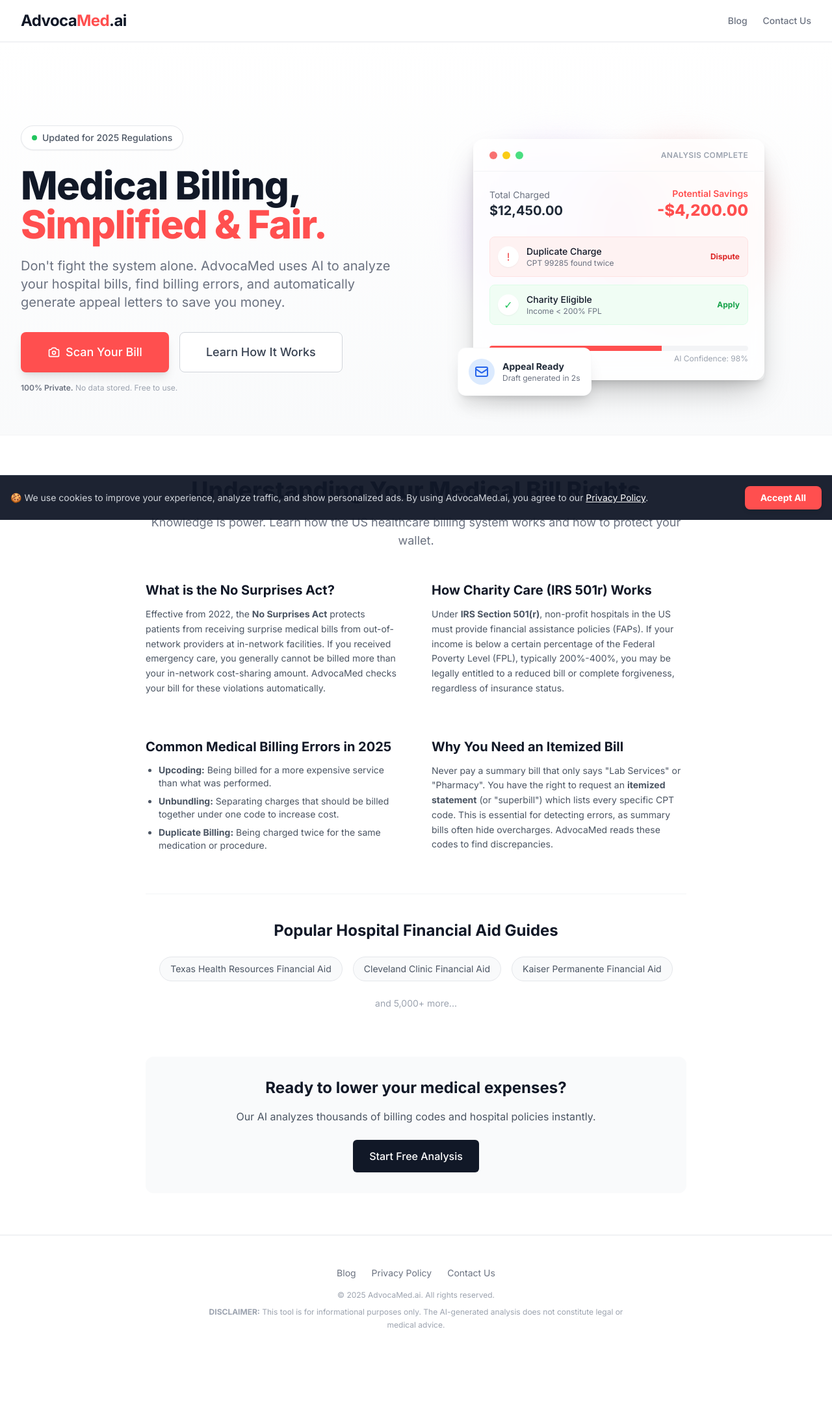
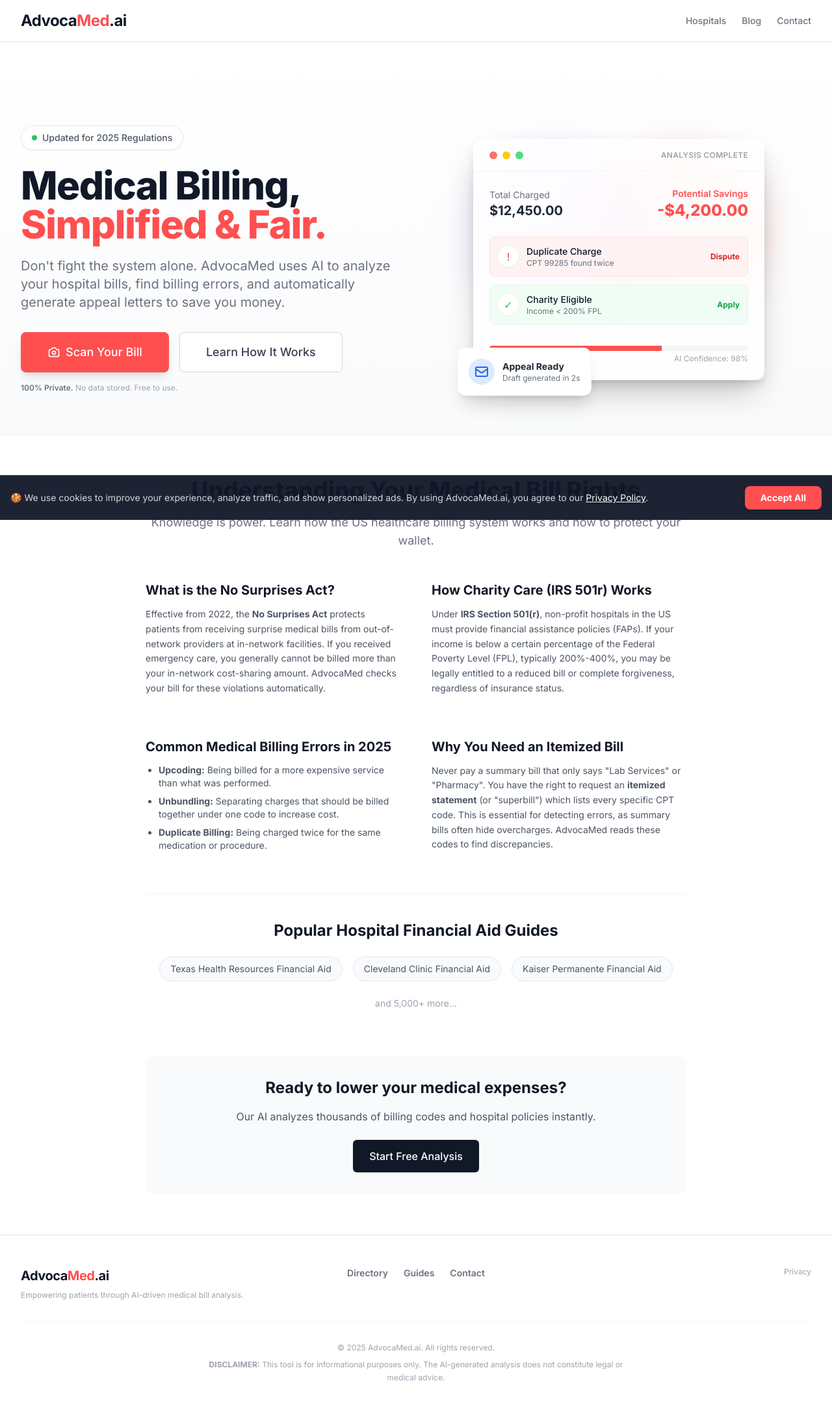
Before and after one commit to gkswjdgb/advocamed-ai, a React (Vite) app in the folder advocamed.ai/: page / in a window 1280 px wide. Shown: the top 2162 px of the page at 65% size. Before the commit the page ends 2096 px from the top, so only its background shows below. Built offline with nearby package versions, Linux system fonts and the light colour scheme.

Commit message:
Update App.tsx

```diff
--- a/advocamed.ai/App.tsx
+++ b/advocamed.ai/App.tsx
@@ -9,12 +9,13 @@
 import { SEOContent } from './components/SEOContent';
 import SEO from './components/SEO';
 import PrivacyPolicy from './components/PrivacyPolicy';
-import CookieBanner from './components/CookieBanner'; // Import CookieBanner
+import CookieBanner from './components/CookieBanner';
 
 // Pages
 import BlogPage from './pages/BlogPage';
 import BlogPost from './pages/BlogPost';
 import HospitalGuide from './pages/HospitalGuide';
+import HospitalDirectory from './pages/HospitalDirectory'; // Import new page
 import ContactUs from './pages/ContactUs';
 
 import { AnalysisResult } from './types';
@@ -98,18 +99,20 @@
           <nav className="bg-white border-b border-gray-200 sticky top-0 z-50">
             <div className="max-w-7xl mx-auto px-4 sm:px-6 lg:px-8">
               <div className="flex justify-between h-16">
-                {/* Logo Link now clears query params implicitly by navigating to strictly "/" */}
                 <Link to="/" className="flex items-center cursor-pointer z-50">
                   <span className="text-2xl font-bold text-gray-900 tracking-tight">
                     Advoca<span className="text-primary">Med</span>.ai
                   </span>
                 </Link>
                 <div className="flex items-center space-x-6">
+                  <Link to="/hospitals" className="text-sm font-medium text-gray-500 hover:text-gray-900">
+                    Hospitals
+                  </Link>
                   <Link to="/blog" className="text-sm font-medium text-gray-500 hover:text-gray-900">
                     Blog
                   </Link>
                   <Link to="/contact-us" className="text-sm font-medium text-gray-500 hover:text-gray-900">
-                    Contact Us
+                    Contact
                   </Link>
                 </div>
               </div>
@@ -122,6 +125,7 @@
               <Route path="/" element={<Home />} />
               <Route path="/blog" element={<BlogPage />} />
               <Route path="/blog/:id" element={<BlogPost />} />
+              <Route path="/hospitals" element={<HospitalDirectory />} />
               <Route path="/hospital/:slug" element={<HospitalGuide />} />
               <Route path="/contact-us" element={<ContactUs />} />
               <Route path="/privacy-policy" element={<PrivacyPolicy />} />
@@ -131,12 +135,23 @@
           {/* Footer */}
           <footer className="bg-white border-t border-gray-200 mt-auto">
             <div className="max-w-7xl mx-auto py-12 px-4 sm:px-6 lg:px-8">
+              <div className="grid grid-cols-1 md:grid-cols-3 gap-8 mb-8 border-b border-gray-100 pb-8">
+                <div className="text-center md:text-left">
+                  <span className="text-xl font-bold text-gray-900 tracking-tight">
+                    Advoca<span className="text-primary">Med</span>.ai
+                  </span>
+                  <p className="text-xs text-gray-400 mt-2">Empowering patients through AI-driven medical bill analysis.</p>
+                </div>
+                <div className="flex justify-center space-x-6">
+                  <Link to="/hospitals" className="text-gray-500 hover:text-gray-900 text-sm font-semibold">Directory</Link>
+                  <Link to="/blog" className="text-gray-500 hover:text-gray-900 text-sm font-semibold">Guides</Link>
+                  <Link to="/contact-us" className="text-gray-500 hover:text-gray-900 text-sm font-semibold">Contact</Link>
+                </div>
+                <div className="flex justify-center md:justify-end space-x-4">
+                  <Link to="/privacy-policy" className="text-gray-400 hover:text-gray-600 text-xs">Privacy</Link>
+                </div>
+              </div>
               <div className="flex flex-col items-center justify-center">
-                <div className="flex space-x-6 mb-4">
-                  <Link to="/blog" className="text-gray-500 hover:text-gray-900 text-sm">Blog</Link>
-                  <Link to="/privacy-policy" className="text-gray-500 hover:text-gray-900 text-sm">Privacy Policy</Link>
-                  <Link to="/contact-us" className="text-gray-500 hover:text-gray-900 text-sm">Contact Us</Link>
-                </div>
                 <p className="text-center text-xs text-gray-400">
                   &copy; {currentYear} AdvocaMed.ai. All rights reserved.
                 </p>
@@ -148,7 +163,6 @@
             </div>
           </footer>
 
-          {/* Compliance Banner */}
           <CookieBanner />
 
         </div>
```
